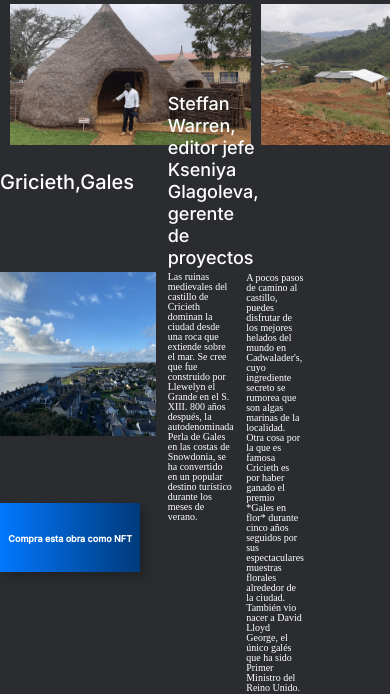
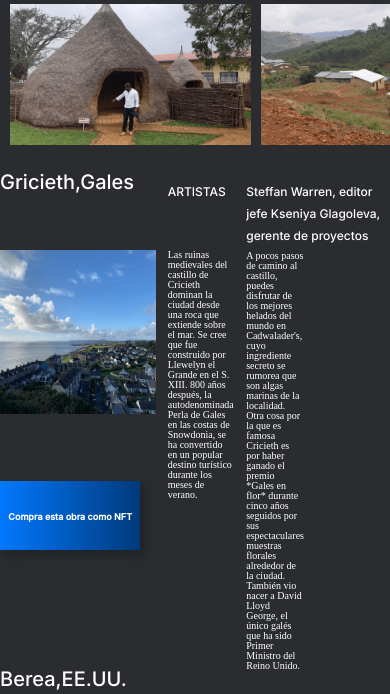
Before and after one commit to jerjesmolina333/web_project_homeland, a plain HTML site: page index.html in a window 390 px wide. Shown: the part 2147-2841 px from the top of the page. Drawn offline with Linux system fonts and the light colour scheme.

Commit message:
arreglos de nombres de clases

```diff
--- a/blocks/content.css
+++ b/blocks/content.css
@@ -22,7 +22,7 @@
   flex-direction: column;
   align-self: flex-end;
 }
-.content__place_place_subtitle::before {
+.content__place_subtitle::before {
   content: "ARTISTAS";
 }
 .content__places {
@@ -175,7 +175,7 @@
   .content__place_title {
     font-size: 20px;
   }
-  .content__place_place_subtitle {
+  .content__place_subtitle {
     font-size: 15px;
   }
   .content__place_link {
@@ -193,7 +193,7 @@
     font-size: 20px;
   }
 
-  .content__place_place_subtitle {
+  .content__place_subtitle {
     font-size: 12px;
   }
   .content__place_link {
```
